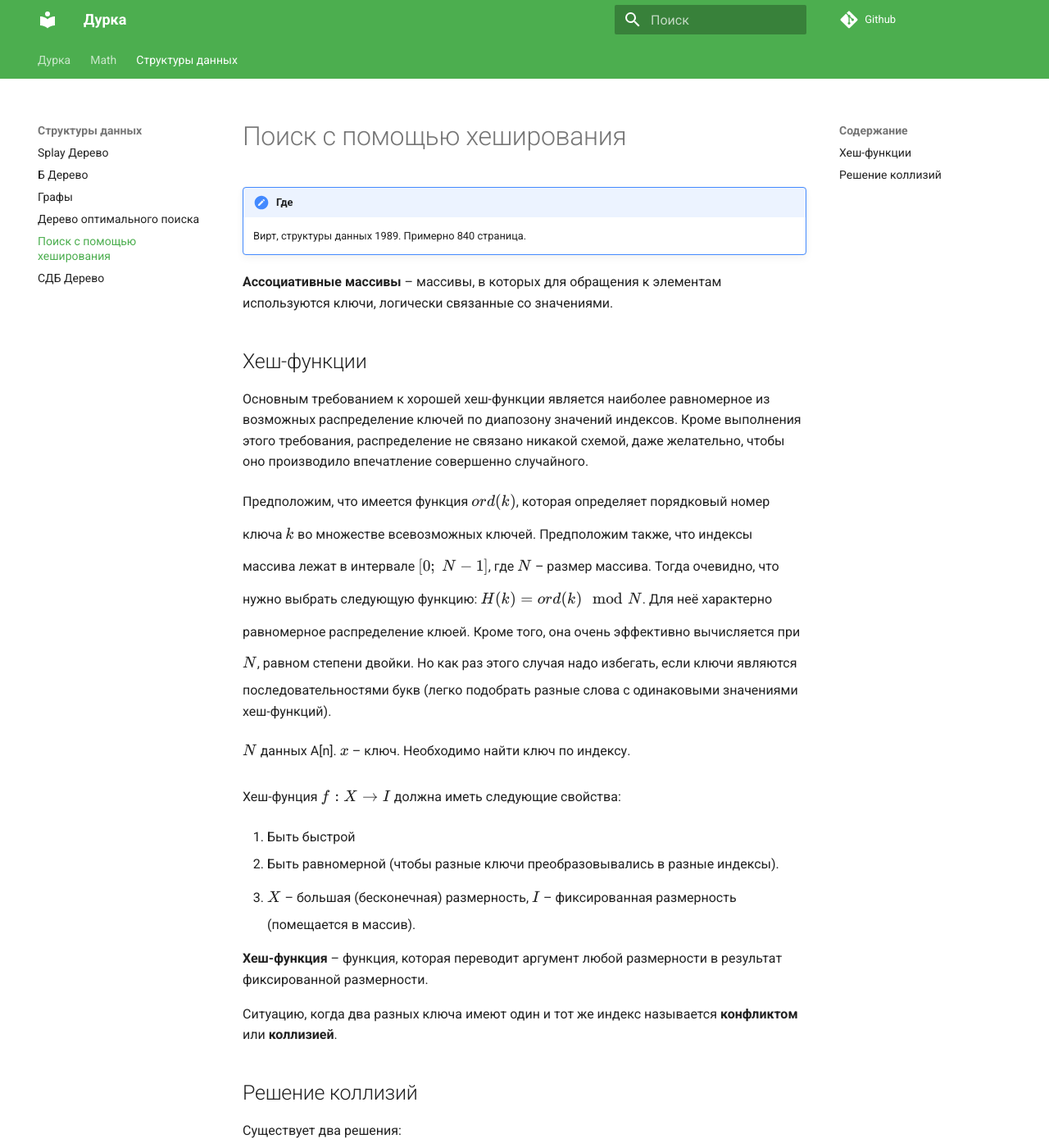
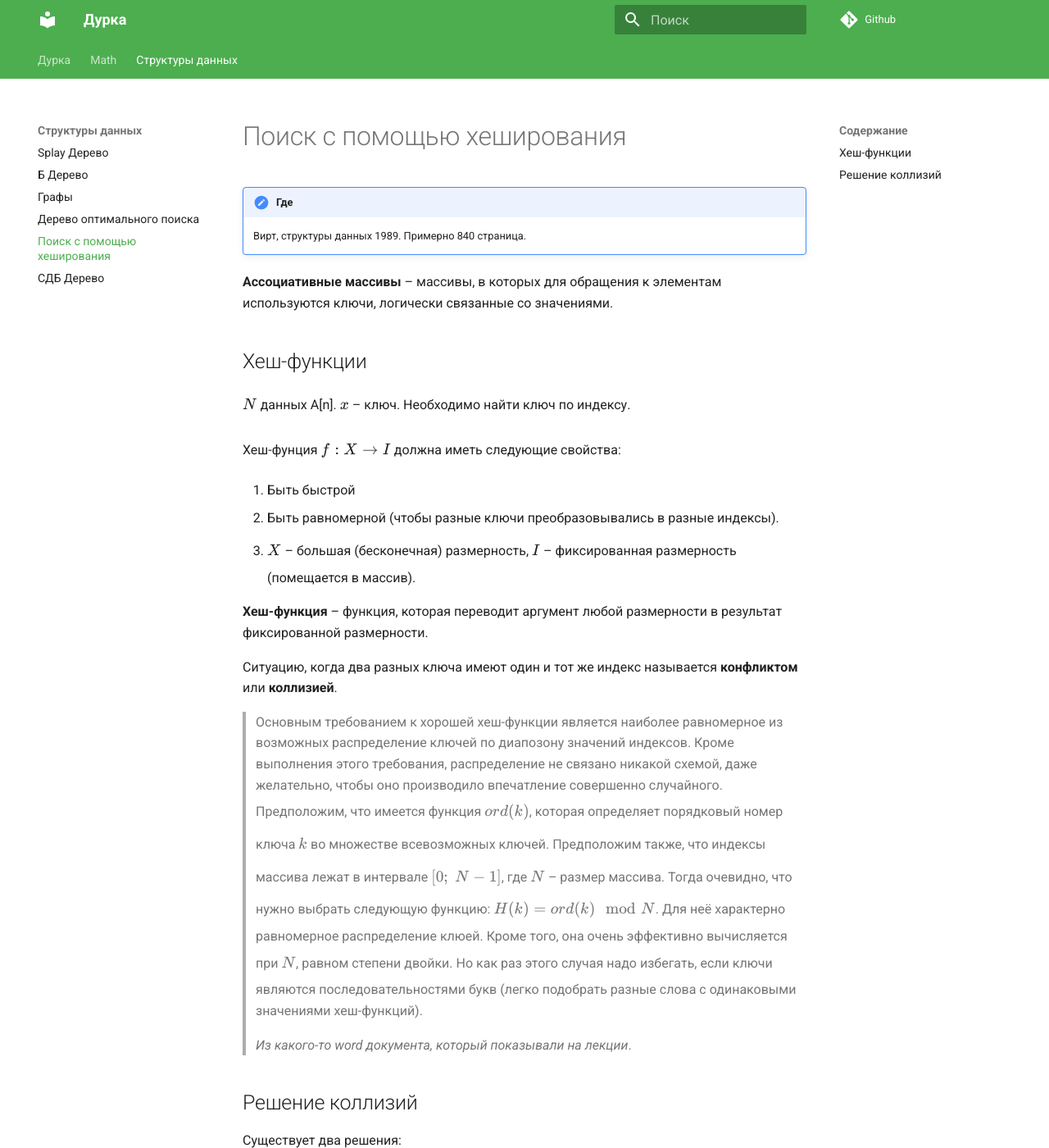
Before and after one commit to dotCirill/Durka, an MkDocs documentation site: the page built from docs/структуры данных/Поиск с помощью хеширования.md, in a window 1280 px wide and 1400 px high. Shown: the whole window at 82% size. Built offline with MkDocs 1.6.1 and Material for MkDocs 9.7.7, drawn with Linux system fonts in a browser that asks for light colours; nearby versions of some CDN libraries; comment, search, counter and statistics services are not loaded; some of the changed lines change nothing that is shown.

Commit message:
Перенёс текст

```diff
--- a/docs/структуры данных/Поиск с помощью хеширования.md
+++ b/docs/структуры данных/Поиск с помощью хеширования.md
@@ -4,10 +4,6 @@
 **Ассоциативные массивы** -- массивы, в которых для обращения к элементам используются ключи, логически связанные со значениями.
 
 ## Хеш-функции
-
-Основным требованием к хорошей хеш-функции является наиболее равномерное из возможных распределение ключей по диапозону значений индексов. Кроме выполнения этого требования, распределение не связано никакой схемой, даже желательно, чтобы оно производило впечатление совершенно случайного.
-
-Предположим, что имеется функция $ord(k)$, которая определяет порядковый номер ключа $k$ во множестве всевозможных ключей. Предположим также, что индексы массива лежат в интервале $[0;\; N-1]$, где $N$ -- размер массива. Тогда очевидно, что нужно выбрать следующую функцию: $H(k) = ord(k) \mod N$. Для неё характерно равномерное распределение клюей. Кроме того, она очень эффективно вычисляется при $N$, равном степени двойки. Но как раз этого случая надо избегать, если ключи являются последовательностями букв (легко подобрать разные слова с одинаковыми значениями хеш-функций).
 
 $N$ данных A[n]. $x$ -- ключ. Необходимо найти ключ по индексу.
 
@@ -20,6 +16,11 @@ $N$ данных A[n]. $x$ -- ключ. Необходимо найти ключ
 **Хеш-функция** -- функция, которая переводит аргумент любой размерности в результат фиксированной размерности.
 
 Ситуацию, когда два разных ключа имеют один и тот же индекс называется **конфликтом** или **коллизией**.
+
+>   Основным требованием к хорошей хеш-функции является наиболее равномерное из возможных распределение ключей по диапозону значений индексов. Кроме        выполнения этого требования, распределение не связано никакой схемой, даже желательно, чтобы оно производило впечатление совершенно случайного.
+>   Предположим, что имеется функция $ord(k)$, которая определяет порядковый номер ключа $k$ во множестве всевозможных ключей. Предположим также, что индексы массива лежат в интервале $[0;\; N-1]$, где $N$ -- размер массива. Тогда очевидно, что нужно выбрать следующую функцию: $H(k) = ord(k) \mod N$. Для неё характерно равномерное распределение клюей. Кроме того, она очень эффективно вычисляется при $N$, равном степени двойки. Но как раз этого случая надо избегать, если ключи являются последовательностями букв (легко подобрать разные слова с одинаковыми значениями хеш-функций).
+>
+>   *Из какого-то word документа, который показывали на лекции*.
 
 ## Решение коллизий
 
```
